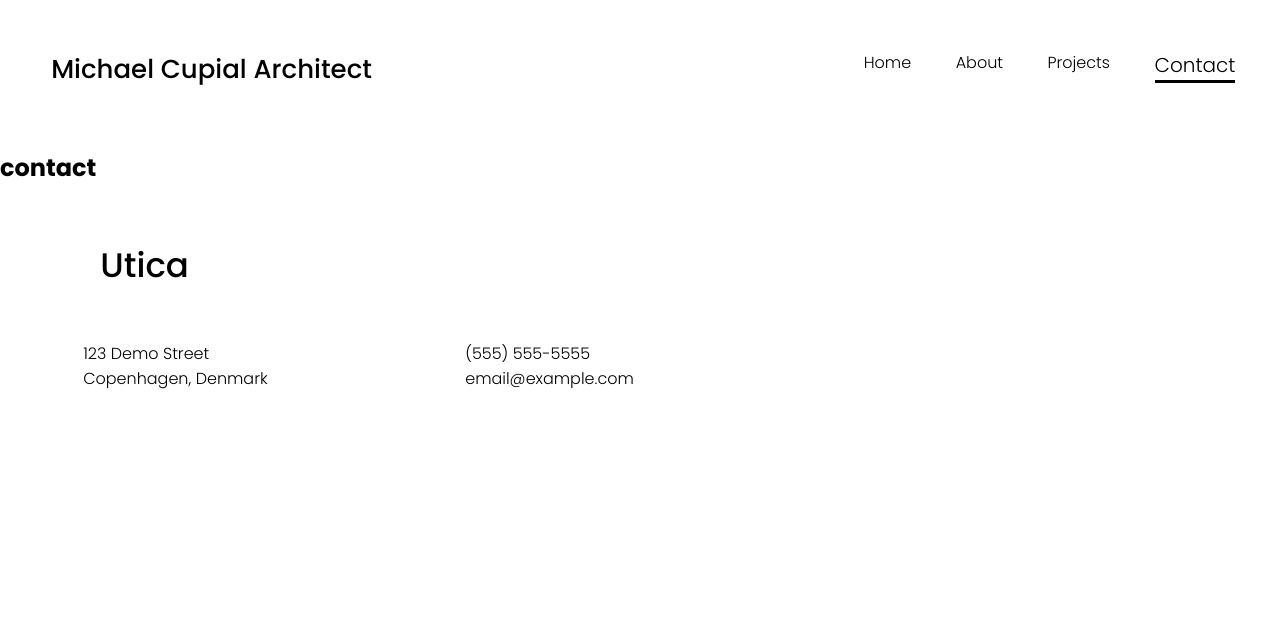
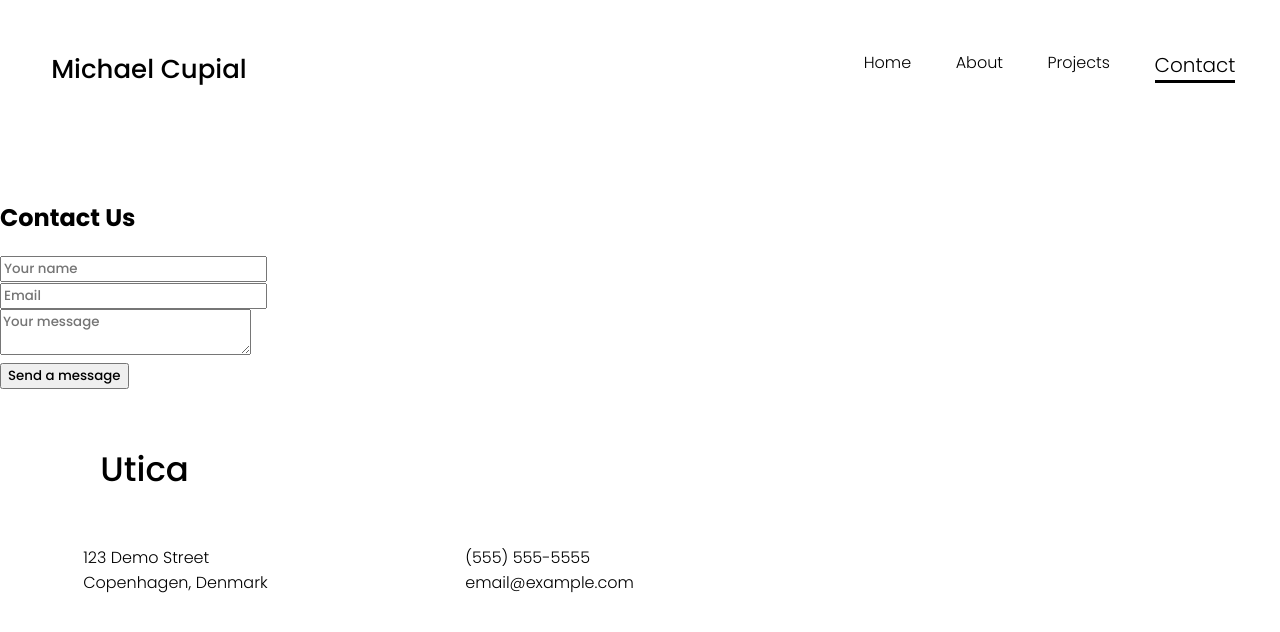
Before and after one commit to YurekB/MichaelV2, a React (Create React App) app in the folder michael/: page /contact in a window 1280 px wide. Shown: the top 632 px of the page. Built offline with nearby package versions, Linux system fonts and the light colour scheme.

Commit message:
contact feature added plus individual project pages

```diff
--- a/michael/src/App.css
+++ b/michael/src/App.css
@@ -9,7 +9,7 @@ header {
   display: flex;
   margin-left: 4%;
   height: 100px;
-  margin-bottom: 50px;
+  margin-bottom: 100px;
 }
 
 .active {
@@ -58,9 +58,9 @@ p {
 }
 
 .home-top h2 {
-  width: 80%;
+  width: 65%;
   font-weight: 400;
-  font-size: 50px;
+  font-size: 55px;
 }
 
 header h1 {
@@ -69,6 +69,7 @@ header h1 {
 
 .main-img {
   width: 100%;
+  margin-top: 30px;
 }
 
 .home-project-pics {
@@ -109,6 +110,10 @@ header h1 {
   margin-left: 4%;
 }
 
+.vector p {
+  margin-left: 0px;
+}
+
 .vector h2 {
   font-size: 44px;
   padding-top: 100px;
@@ -128,6 +133,18 @@ header h1 {
 .vector button:hover {
   background-color: rgb(174, 174, 174);
   cursor: pointer;
+}
+
+.home h3 {
+  font-size: 40px;
+  font-weight: 400;
+}
+
+.recent-text {
+  width: 600px;
+  max-width: 90vw;
+  font-weight: 300;
+  margin-bottom: 100px;
 }
 
 footer {
--- a/michael/src/App.js
+++ b/michael/src/App.js
@@ -7,9 +7,9 @@ import Projects from "./pages/Projects";
 import Contact from "./pages/Contact";
 import Footer from "./componenets/Footer";
 import { useState } from "react";
+import IndividualProject from "./pages/IndividualProject";
 function App() {
   const [activePage, setActivePage] = useState("home");
-  console.log(activePage, "ACTIVEPAGE");
   return (
     <BrowserRouter>
       <div className="App">
@@ -39,6 +39,15 @@ function App() {
               <Contact activePage={activePage} setActivePage={setActivePage} />
             }
           />
+          <Route
+            path="/projects/:project_id"
+            element={
+              <IndividualProject
+                activePage={activePage}
+                setActivePage={setActivePage}
+              />
+            }
+          />
         </Routes>
         <Footer />
       </div>
--- a/michael/src/componenets/Header.jsx
+++ b/michael/src/componenets/Header.jsx
@@ -4,7 +4,7 @@ const Header = ({ activePage }) => {
   return (
     <header>
       <div className="header-title">
-        <h1>Michael Cupial Architect</h1>
+        <h1>Michael Cupial</h1>
       </div>
       <div className="links">
         <Link className={activePage === "home" ? "active" : ""} to="/">
--- a/michael/src/componenets/Vector.jsx
+++ b/michael/src/componenets/Vector.jsx
@@ -1,3 +1,5 @@
+import { Link } from "react-router-dom";
+
 const Vector = () => {
   return (
     <div className="vector">
@@ -8,7 +10,9 @@ const Vector = () => {
           internationally. Please get in touch and one of our project managers
           will contact you about beginning the proposal process.
         </p>
-        <button>Contact Us</button>
+        <Link to="/contact">
+          <button>Contact Us</button>
+        </Link>
       </div>
     </div>
   );
--- a/michael/src/pages/About.jsx
+++ b/michael/src/pages/About.jsx
@@ -3,6 +3,7 @@ import { useEffect } from "react";
 const About = ({ setActivePage, activePage }) => {
   useEffect(() => {
     setActivePage("about");
+    window.scrollTo(0, 0);
   }, [setActivePage]);
   return (
     <div className="about">
--- a/michael/src/pages/Contact.jsx
+++ b/michael/src/pages/Contact.jsx
@@ -1,12 +1,74 @@
 import { useEffect } from "react";
+import { useState } from "react";
 
 const Contact = ({ setActivePage, activePage }) => {
+  const [submitted, setSubmitted] = useState(false);
+
+  const FORM_ENDPOINT = process.env.REACT_APP_FORM;
+  const FORM_ENDPOINT_TEST = process.env.REACT_APP_FORM_TEST;
+
   useEffect(() => {
     setActivePage("contact");
+    window.scrollTo(0, 0);
   }, [setActivePage]);
+
+  const handleSubmit = () => {
+    setTimeout(() => {
+      setSubmitted(true);
+    }, 100);
+  };
+
+  if (submitted) {
+    return (
+      <div className="thankYou">
+        <div className="text-2xl">Thank you!</div>
+        <div className="text-md">We'll be in touch soon.</div>
+      </div>
+    );
+  }
+
   return (
-    <div className="contact">
-      <h2>contact</h2>
+    <div className="contactPage">
+      <h2>Contact Us</h2>
+      <form
+        action={FORM_ENDPOINT_TEST}
+        onSubmit={handleSubmit}
+        method="POST"
+        target="_blank"
+        class="form"
+      >
+        <div>
+          <input
+            className="name"
+            type="text"
+            placeholder="Your name"
+            name="name"
+            required
+          />
+        </div>
+        <div>
+          <input
+            className="email"
+            type="email"
+            placeholder="Email"
+            name="email"
+            required
+          />
+        </div>
+        <div>
+          <textarea
+            className="message"
+            placeholder="Your message"
+            name="message"
+            required
+          />
+        </div>
+        <div>
+          <button class="button btn-hover color-8" type="submit">
+            Send a message
+          </button>
+        </div>
+      </form>
     </div>
   );
 };
--- a/michael/src/pages/Home.jsx
+++ b/michael/src/pages/Home.jsx
@@ -1,9 +1,11 @@
 import { useEffect } from "react";
 import Vector from "../componenets/Vector";
+import { Link } from "react-router-dom";
 
 const Home = ({ activePage, setActivePage }) => {
   useEffect(() => {
     setActivePage("home");
+    window.scrollTo(0, 0);
   }, [setActivePage]);
 
   return (
@@ -18,8 +20,8 @@ const Home = ({ activePage, setActivePage }) => {
           src="/images/mainwide.jpg"
           alt="back extension of house"
         />
-        <h3>Recent Works</h3>
-        <p>
+        <h3>Recent Work</h3>
+        <p className="recent-text">
           Our practice spans from environmental retrofits of existing buildings
           to the complete planning and design of new neighborhoods and public
           spaces. While our work is aesthetically diverse, our projects are
@@ -29,20 +31,29 @@ const Home = ({ activePage, setActivePage }) => {
       </div>
       <div className="home-project-pics">
         <div className="main-image-1">
+          <Link to="/projects/1">
             <img src="/images/temp/fill1.jpeg" alt="fill1" />
             <p>Project one</p>
+          </Link>
         </div>
+
         <div className="main-image-2">
+          <Link to="/projects/2">
             <img src="/images/temp/fill2.jpeg" alt="fill2" />
             <p>Project two</p>
+          </Link>
         </div>
         <div className="main-image-3">
+          <Link to="/projects/3">
             <img src="/images/temp/fill3.jpeg" alt="fill3" />
             <p>Project three</p>
+          </Link>
         </div>
         <div className="main-image-4">
+          <Link to="/projects/4">
             <img src="/images/temp/fill4.jpeg" alt="fill4" />
             <p>Project four</p>
+          </Link>
         </div>
       </div>
       <Vector />
--- /dev/null
+++ b/michael/src/pages/IndividualProject.jsx
@@ -0,0 +1,14 @@
+import { useEffect } from "react";
+import { useParams } from "react-router-dom";
+
+const IndividualProject = ({ setActivePage }) => {
+  useEffect(() => {
+    setActivePage("none");
+    window.scrollTo(0, 0);
+  }, [setActivePage]);
+
+  const { project_id } = useParams();
+
+  return <p>ind projects: {project_id}</p>;
+};
+export default IndividualProject;
--- a/michael/src/pages/Projects.jsx
+++ b/michael/src/pages/Projects.jsx
@@ -3,6 +3,7 @@ import { useEffect } from "react";
 const Projects = ({ setActivePage, activePage }) => {
   useEffect(() => {
     setActivePage("projects");
+    window.scrollTo(0, 0);
   }, [setActivePage]);
   return (
     <div className="projects">
```
Also changed, not shown: 1 other file (tests, documents, lock files or other folders). Lines whose indentation alone changed are shown as unchanged.
